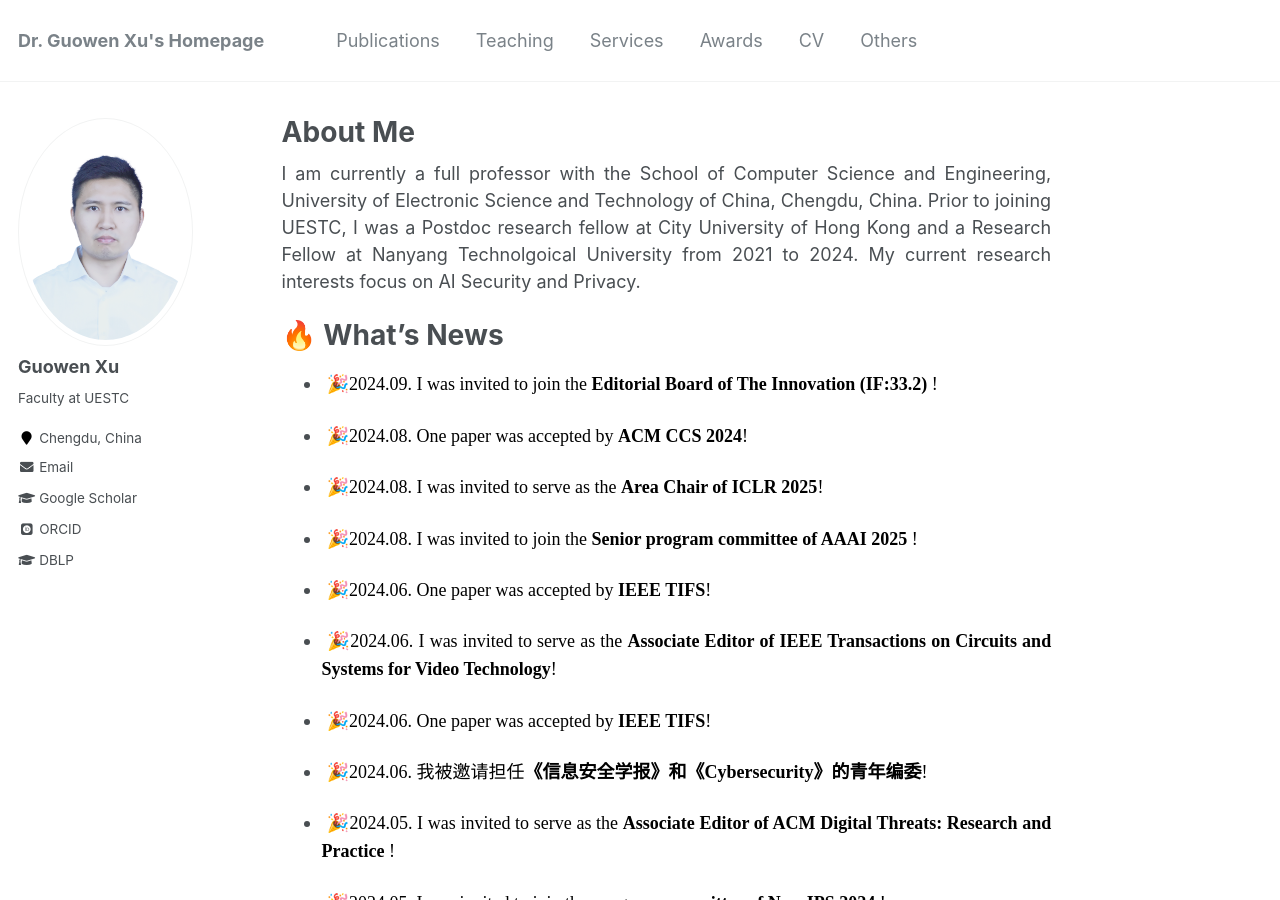
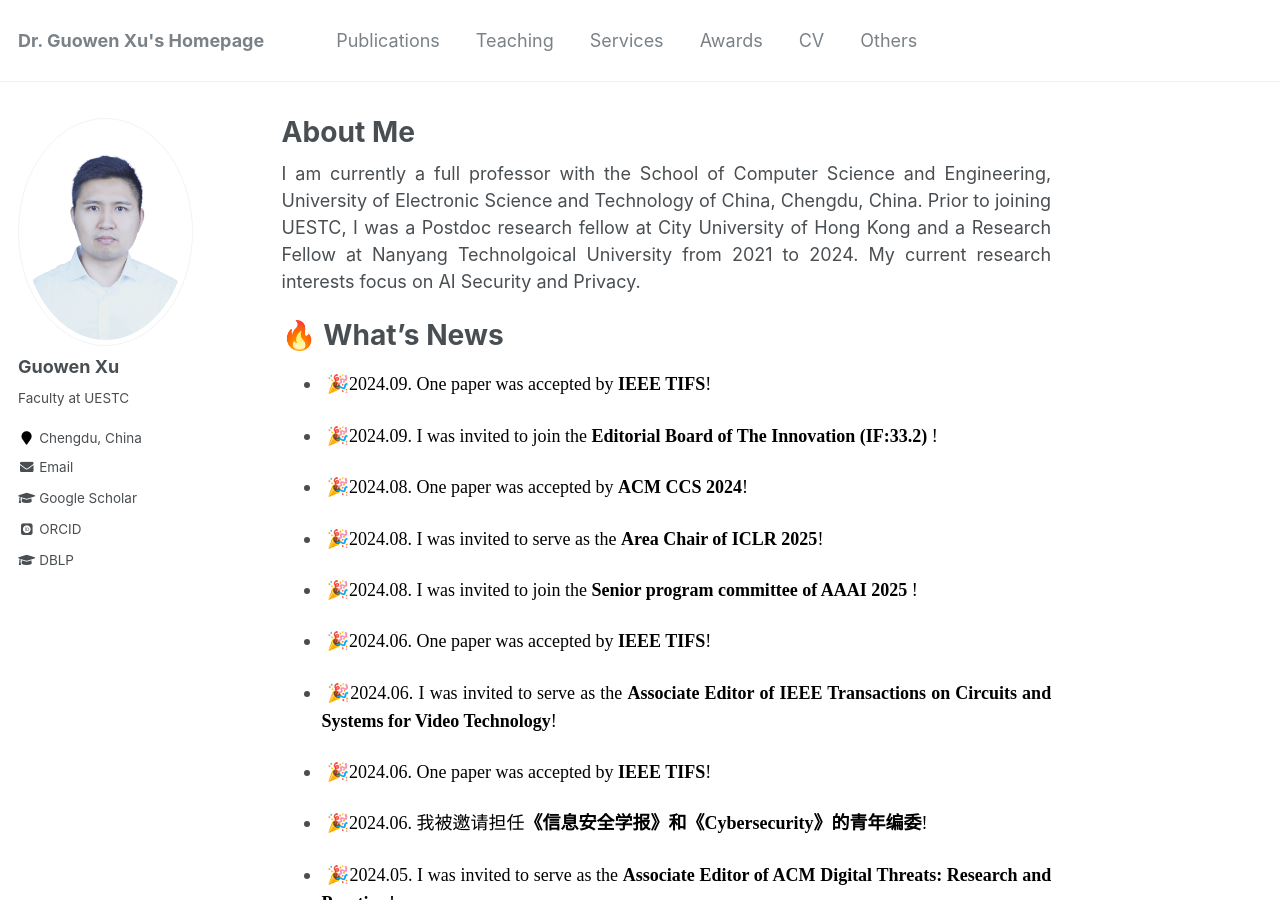
Before and after one commit to Guowen-xu/guowen-xu.github.io, a Jekyll site: the page built from _pages/about.md, in a window 1280 px wide and 900 px high. Built offline with Jekyll 4.4.1, drawn with Linux system fonts in a browser that asks for light colours; some web fonts are replaced.

Commit message:
Update about.md

```diff
--- a/_pages/about.md
+++ b/_pages/about.md
@@ -18,6 +18,7 @@ redirect_from:
 
   🔥 What's News
 ======
+- <p align="justify">&nbsp;🎉<font face="Times New Roman" color=black size=4>2024.09. One paper was accepted by <b>IEEE TIFS</b>!</font></p>
 -  <p align="justify">&nbsp;🎉<font face="Times New Roman" color=black size=4>2024.09.  I was invited to join the <b>Editorial Board of The Innovation (IF:33.2) </b>!</font></p>
 -  <p align="justify">&nbsp;🎉<font face="Times New Roman" color=black size=4>2024.08. One paper was accepted by <b>ACM CCS 2024</b>!</font></p>
 -  <p align="justify">&nbsp;🎉<font face="Times New Roman" color=black size=4>2024.08. I was invited to serve as the  <b>Area Chair of ICLR 2025</b>!</font></p>
```
